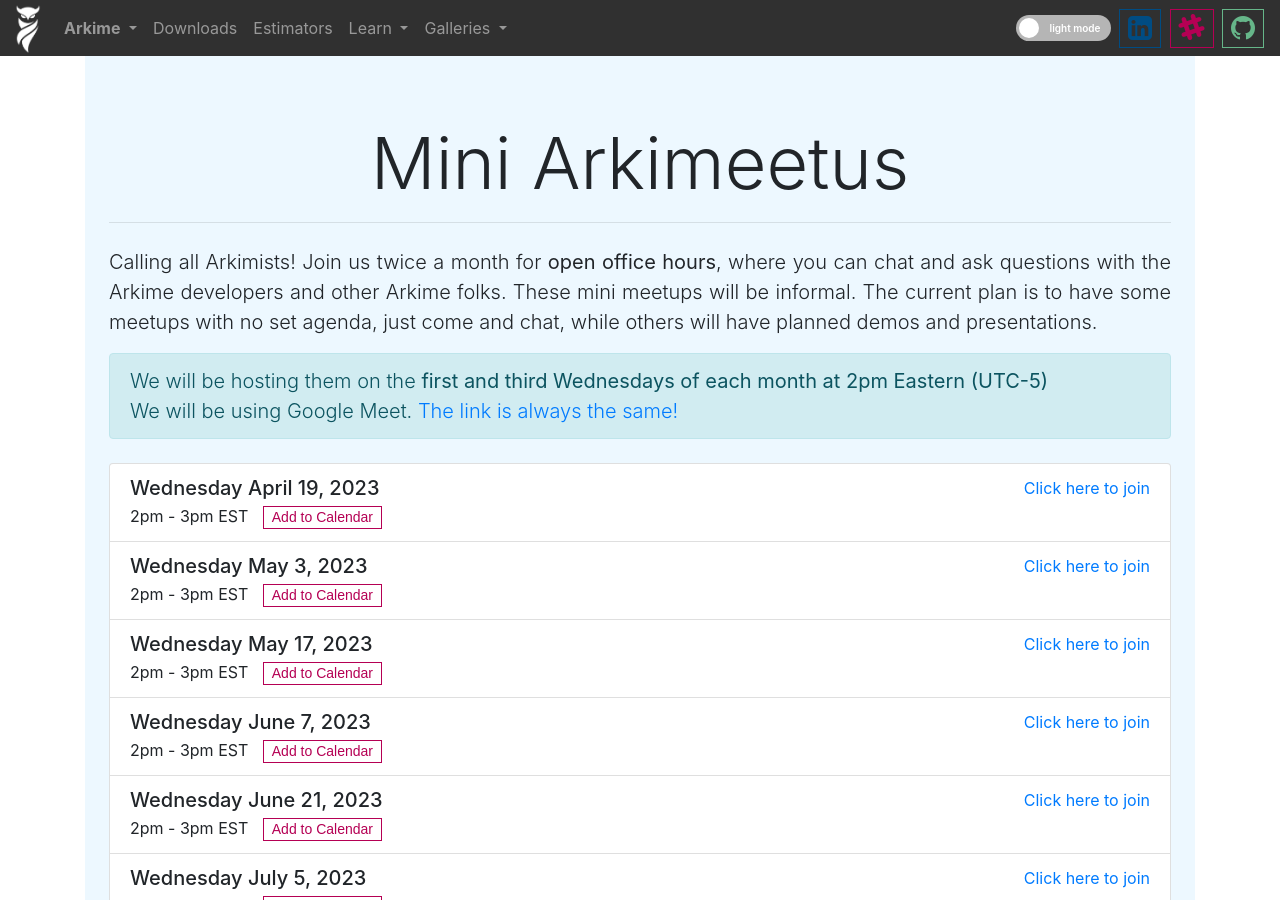
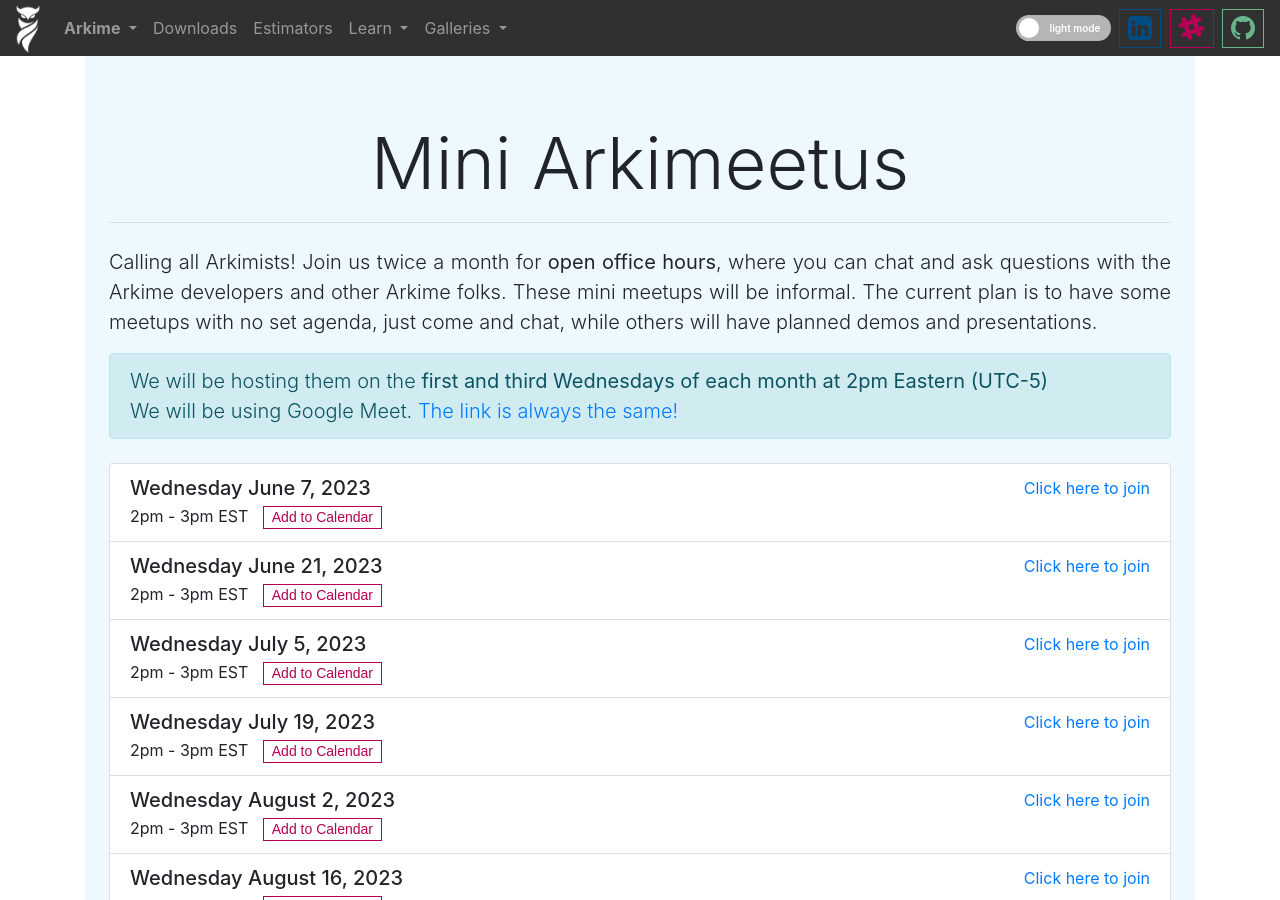
Before and after one commit to arkime/arkimeweb, a Jekyll site: the page built from mini-arkimeetus.html, in a window 1280 px wide and 900 px high. Built offline with Jekyll 4.4.1, drawn with Linux system fonts in a browser that asks for light colours.

Commit message:
update office hours

```diff
--- a/mini-arkimeetus.html
+++ b/mini-arkimeetus.html
@@ -81,51 +81,6 @@
             </p>
             <p class="lead mt-4">
               <ul class="list-group">
-                <li class="list-group-item">
-                  <div class="d-flex w-100 justify-content-between">
-                    <h5 class="mb-1">Wednesday April 19, 2023</h5>
-                    <a class="no-decoration" href="https://meet.google.com/ueh-pseg-zjo">
-                      Click here to join
-                    </a>
-                  </div>
-                  2pm - 3pm EST
-                  <span title="Add to Calendar" class="add-to-calendar">
-                    <span class="start">04/19/2023 02:00 PM</span>
-                    <span class="timezone">America/New_York</span>
-                    <span class="title">Mini Arkimeetus</span>
-                    <span class="description">Arkime Office Hours - https://arkime.com/mini-arkimeetus - https://meet.google.com/ueh-pseg-zjo</span>
-                  </span>
-                </li>
-                <li class="list-group-item">
-                  <div class="d-flex w-100 justify-content-between">
-                    <h5 class="mb-1">Wednesday May 3, 2023</h5>
-                    <a class="no-decoration" href="https://meet.google.com/ueh-pseg-zjo">
-                      Click here to join
-                    </a>
-                  </div>
-                  2pm - 3pm EST
-                  <span title="Add to Calendar" class="add-to-calendar">
-                    <span class="start">05/03/2023 02:00 PM</span>
-                    <span class="timezone">America/New_York</span>
-                    <span class="title">Mini Arkimeetus</span>
-                    <span class="description">Arkime Office Hours - https://arkime.com/mini-arkimeetus - https://meet.google.com/ueh-pseg-zjo</span>
-                  </span>
-                </li>
-                <li class="list-group-item">
-                  <div class="d-flex w-100 justify-content-between">
-                    <h5 class="mb-1">Wednesday May 17, 2023</h5>
-                    <a class="no-decoration" href="https://meet.google.com/ueh-pseg-zjo">
-                      Click here to join
-                    </a>
-                  </div>
-                  2pm - 3pm EST
-                  <span title="Add to Calendar" class="add-to-calendar">
-                    <span class="start">05/17/2023 02:00 PM</span>
-                    <span class="timezone">America/New_York</span>
-                    <span class="title">Mini Arkimeetus</span>
-                    <span class="description">Arkime Office Hours - https://arkime.com/mini-arkimeetus - https://meet.google.com/ueh-pseg-zjo</span>
-                  </span>
-                </li>
                 <li class="list-group-item">
                   <div class="d-flex w-100 justify-content-between">
                     <h5 class="mb-1">Wednesday June 7, 2023</h5>
```
